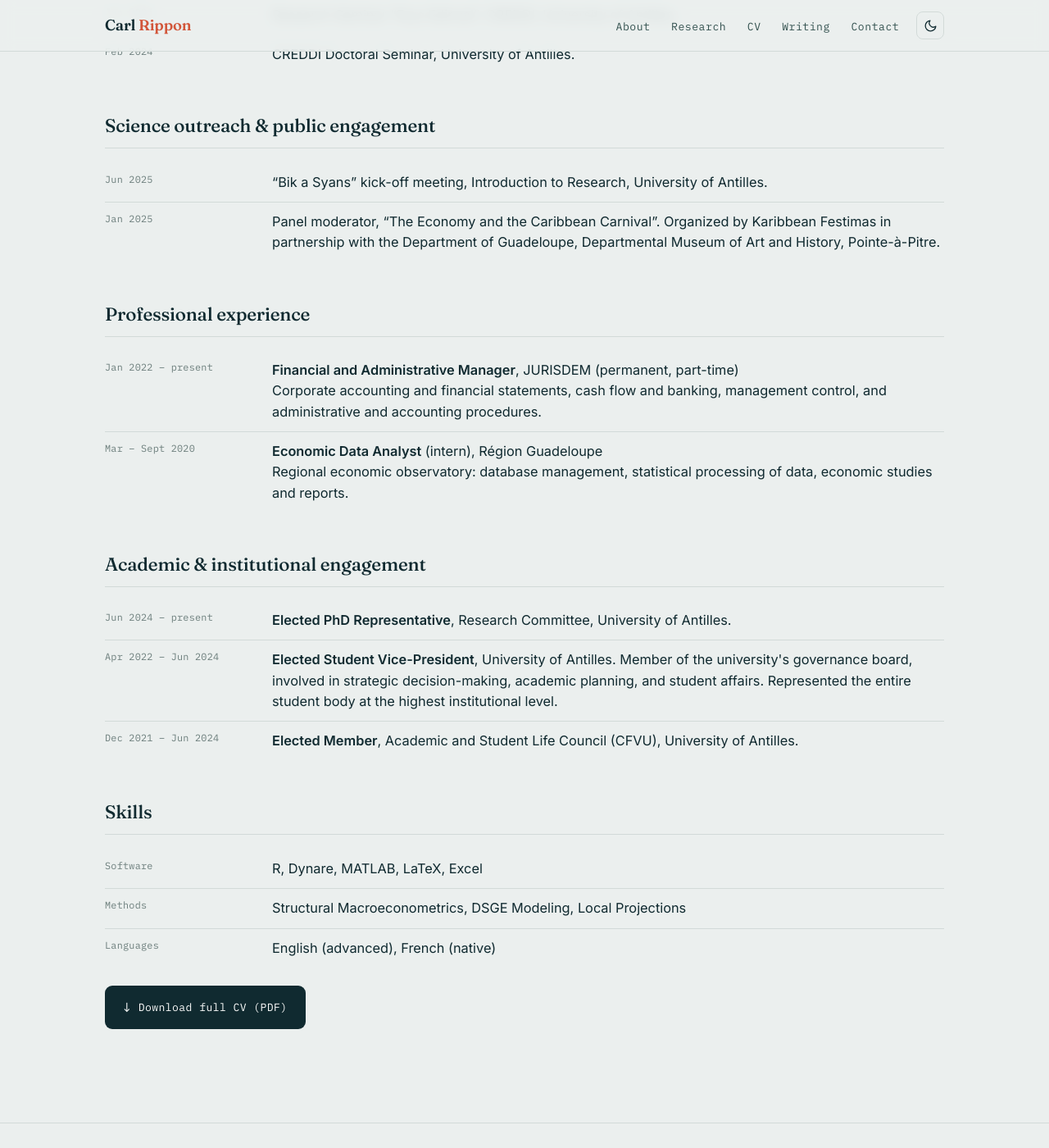
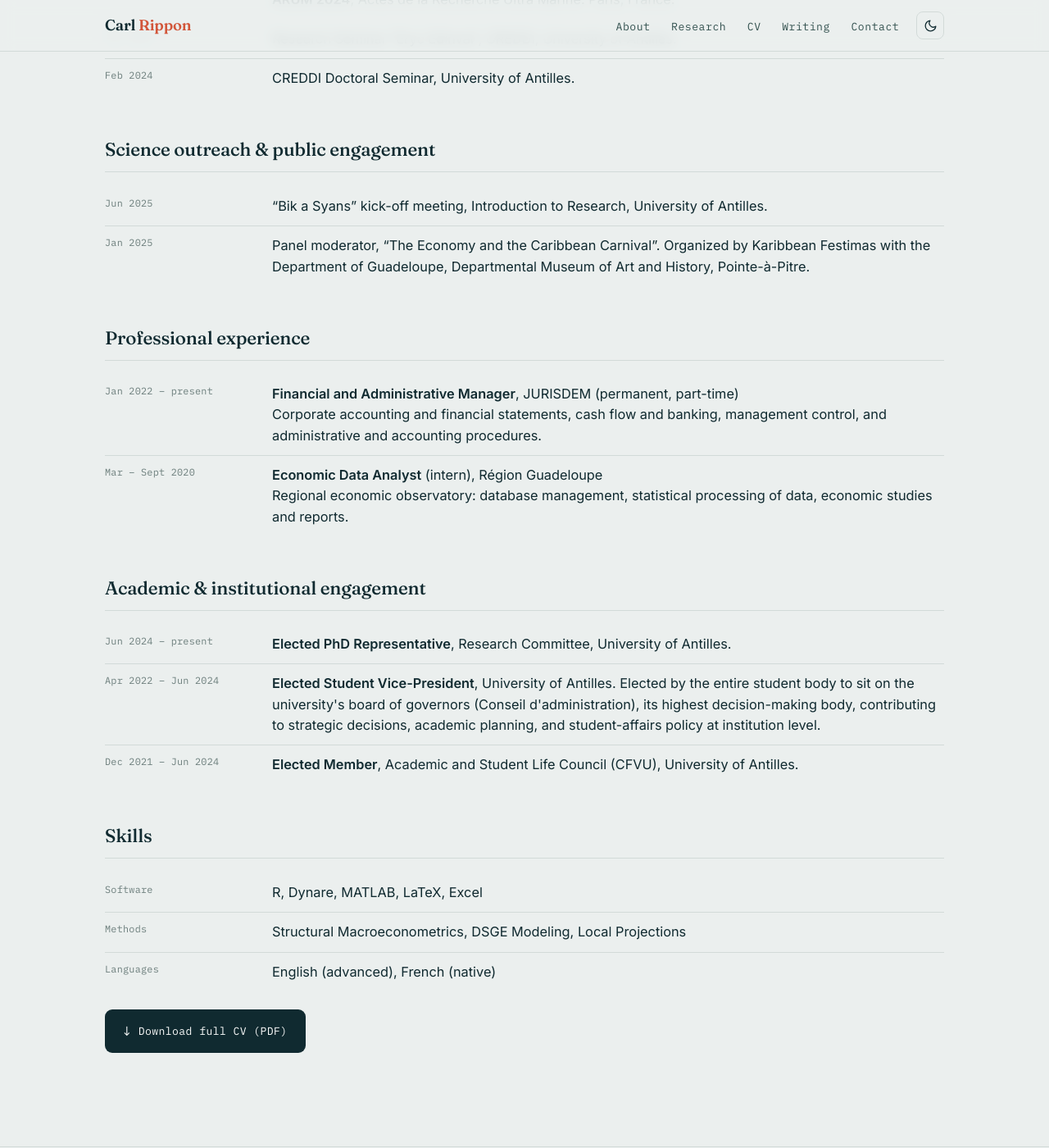
Before and after one commit to carlrippon/carlrippon.github.io, a Jekyll site: the page built from cv.html, in a window 1280 px wide and 1400 px high, scrolled down 1973 px. Shown: the whole window at 82% size. Built offline with Jekyll 4.4.1, drawn with Linux system fonts in a browser that asks for light colours; some of the changed text lies outside the part shown.

Commit message:
Add files via upload

```diff
--- a/cv.html
+++ b/cv.html
@@ -10,7 +10,7 @@
       <div>
         <p class="eyebrow">Curriculum vitae</p>
         <h1 class="sec-head" style="margin:.2rem 0 .5rem;">Carl Rippon</h1>
-        <p class="cv-lede">PhD candidate in economics at the University of Antilles (CREDDI), working on the economics of disasters in small, open island economies of the Caribbean.</p>
+        <p class="cv-lede">PhD candidate in economics at the University of Antilles (CREDDI), working on the macroeconomics of climate risk in small, open economies, with a focus on the Caribbean.</p>
         <a class="dl-btn" href="/cv.pdf" download><span>↓</span> Download full CV (PDF)</a>
       </div>
     </div>
@@ -39,7 +39,7 @@
       <h2>Research</h2>
       <p class="cv-h3">Publications in peer-reviewed journals</p>
       <div class="cv-row">
-        <div class="cv-meta">Forthcoming<br>RERU · CNU rank B</div>
+        <div class="cv-meta">Forthcoming<br>RERU · HCERES B</div>
         <div class="cv-body">&ldquo;Inflation Tales from the French Overseas Departments&rdquo;, with Patrice Borda. Accepted for publication, <em>Revue d'Économie Régionale et Urbaine</em>.</div>
       </div>
       <p class="cv-h3">Working papers</p>
@@ -85,7 +85,7 @@
     <div class="cv-sec">
       <h2>Science outreach &amp; public engagement</h2>
       <div class="cv-row"><div class="cv-meta">Jun 2025</div><div class="cv-body">&ldquo;Bik a Syans&rdquo; kick-off meeting, Introduction to Research, University of Antilles.</div></div>
-      <div class="cv-row"><div class="cv-meta">Jan 2025</div><div class="cv-body">Panel moderator, &ldquo;The Economy and the Caribbean Carnival&rdquo;. Organized by Karibbean Festimas in partnership with the Department of Guadeloupe, Departmental Museum of Art and History, Pointe-à-Pitre.</div></div>
+      <div class="cv-row"><div class="cv-meta">Jan 2025</div><div class="cv-body">Panel moderator, &ldquo;The Economy and the Caribbean Carnival&rdquo;. Organized by Karibbean Festimas with the Department of Guadeloupe, Departmental Museum of Art and History, Pointe-à-Pitre.</div></div>
     </div>
 
     <div class="cv-sec">
@@ -103,7 +103,7 @@
     <div class="cv-sec">
       <h2>Academic &amp; institutional engagement</h2>
       <div class="cv-row"><div class="cv-meta">Jun 2024 – present</div><div class="cv-body"><strong>Elected PhD Representative</strong>, Research Committee, University of Antilles.</div></div>
-      <div class="cv-row"><div class="cv-meta">Apr 2022 – Jun 2024</div><div class="cv-body"><strong>Elected Student Vice-President</strong>, University of Antilles. Member of the university's governance board, involved in strategic decision-making, academic planning, and student affairs. Represented the entire student body at the highest institutional level.</div></div>
+      <div class="cv-row"><div class="cv-meta">Apr 2022 – Jun 2024</div><div class="cv-body"><strong>Elected Student Vice-President</strong>, University of Antilles. Elected by the entire student body to sit on the university's board of governors (Conseil d'administration), its highest decision-making body, contributing to strategic decisions, academic planning, and student-affairs policy at institution level.</div></div>
       <div class="cv-row"><div class="cv-meta">Dec 2021 – Jun 2024</div><div class="cv-body"><strong>Elected Member</strong>, Academic and Student Life Council (CFVU), University of Antilles.</div></div>
     </div>
 
--- a/index.html
+++ b/index.html
@@ -285,7 +285,7 @@
   <section id="about">
     <div class="wrap">
       <p class="eyebrow">About</p>
-      <h2 class="sec-head">A simple question, asked of islands.</h2>
+      <h2 class="sec-head">A shock is never only physical.</h2>
       <div class="about-grid">
         <img class="about-photo" src="/assets/images/carl-rippon.jpg" alt="Carl Rippon" width="200" height="200">
         <div class="about-body">
```
